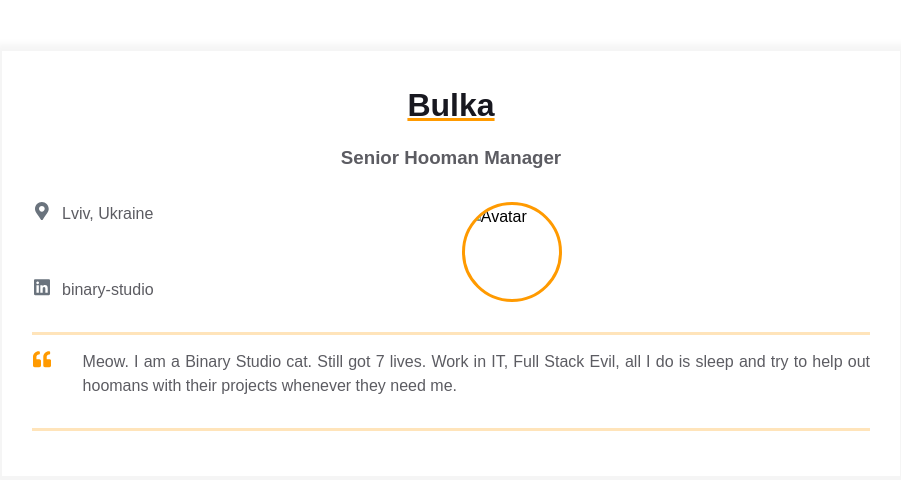
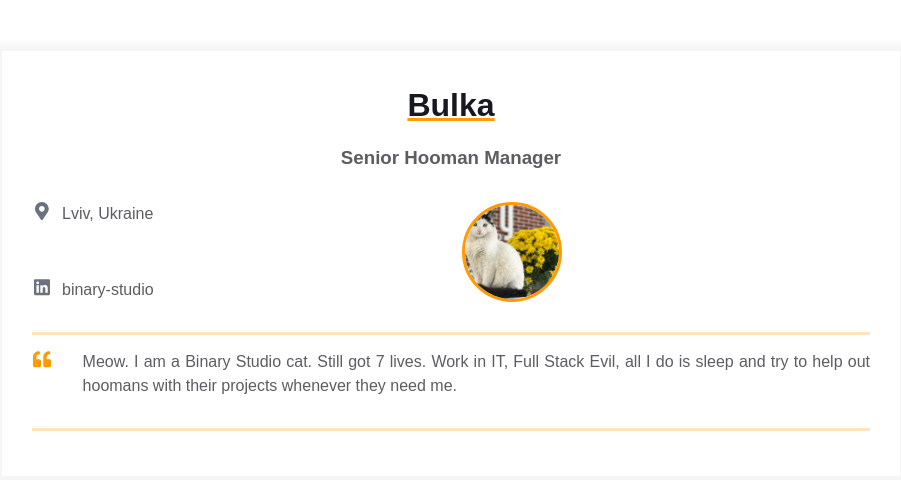
Before and after one commit to MaxRohivskyi/homepage, a plain HTML site: page index.html in a window 1280 px wide. Shown: the whole page, without its empty margins (189-1090 px from the left). Drawn offline with Linux system fonts and the light colour scheme.

Commit message:
add avatar

```diff
--- a/index.html
+++ b/index.html
@@ -44,7 +44,7 @@
             </div>
 
             <div class="contact-info__block contact-info__block--center">
-              <img class="contact-info__avatar" src="assets/avatar.png" alt="Avatar">
+              <img class="contact-info__avatar" src="assets/avatar.jpg" alt="Avatar">
             </div>
 
             <div class="contact-info__block"></div>
```
Also changed, not shown: assets/avatar.jpg (added).
